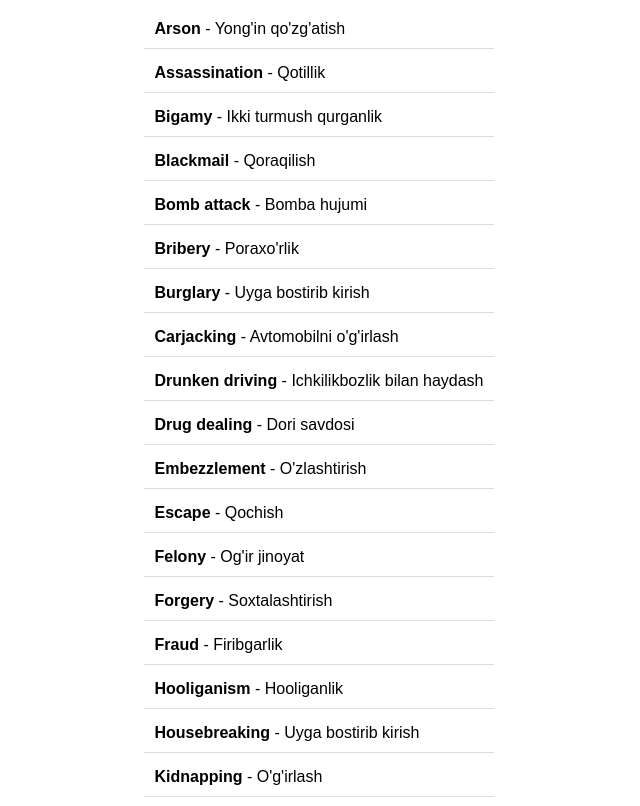
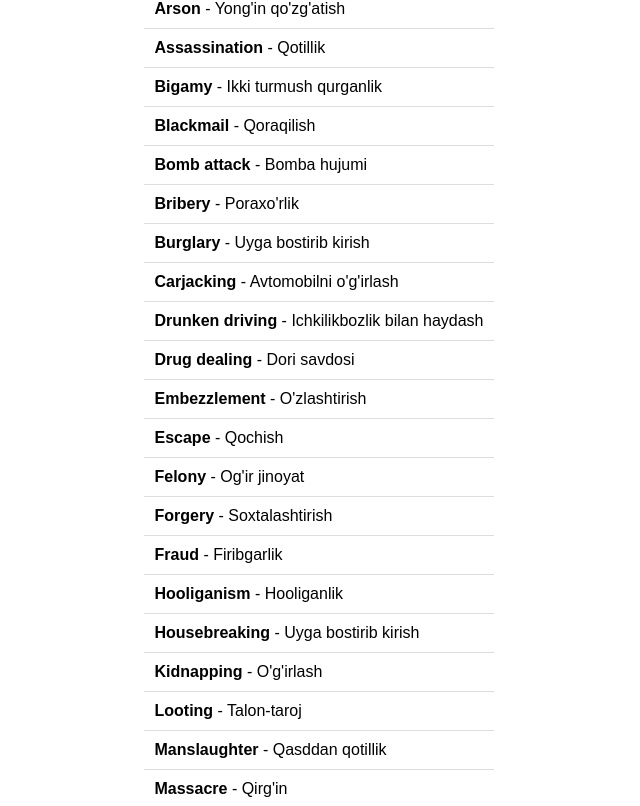
Before and after one commit to coderbaba025/unit_english, a plain HTML site: page new page1.html in a window 1280 px wide. Shown: the part 160-966 px from the top of the page, without its empty margins (321-961 px from the left). Drawn offline with Linux system fonts and the light colour scheme.

Commit message:
Update new page1.html

```diff
--- a/new page1.html
+++ b/new page1.html
@@ -5,22 +5,8 @@
     <meta name="viewport" content="width=device-width, initial-scale=1.0">
     <title>Jinoyatlar Lug'ati</title>
     <link rel="stylesheet" href="page.css">
-    <style>
-        body {
-            font-family: Arial, sans-serif;
-            margin: 20px;
-        }
-        .dictionary {
-            margin-top: 20px;
-        }
-        ul {
-            list-style-type: none;
-            padding: 0;
-        }
-        li {
-            margin: 5px 0;
-        }
-    </style>
+
+
 </head>
 <body>
     <div class="container">
@@ -79,5 +65,8 @@
 </div>
 
 <script src="page.js"></script>
+    </div>
+
+    <script src="page.js"></script>
 </body>
 </html>
```
Lines whose indentation alone changed are shown as unchanged.
